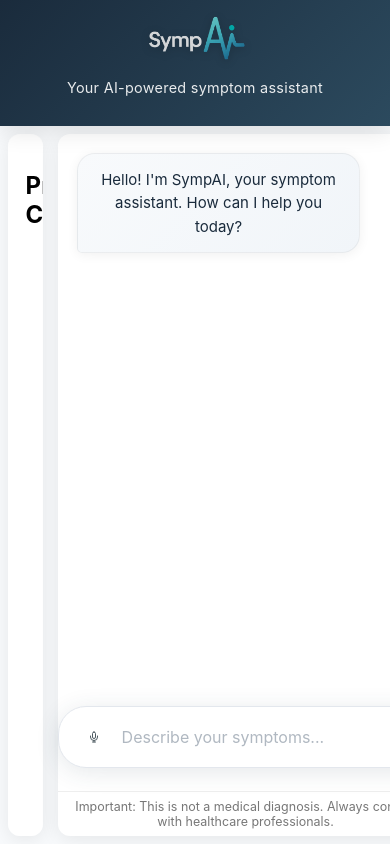
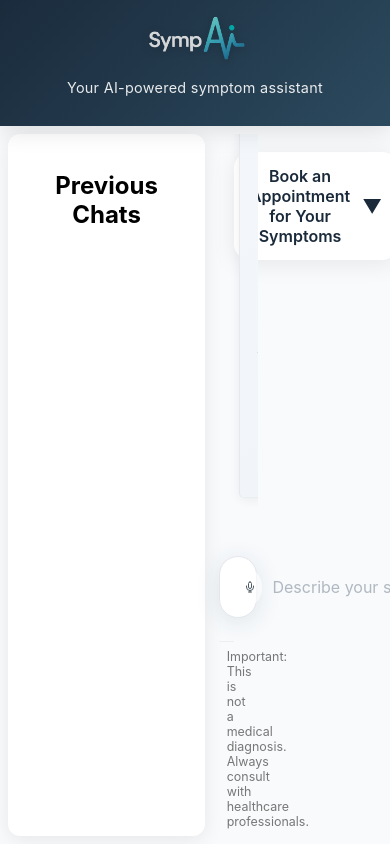
Before and after one commit to AlexChakmakian/sympAI, a React (Create React App) app: page /chat in a window 390 px wide. Built offline with nearby package versions, Linux system fonts and the light colour scheme.

Commit message:
Booking Appointments

```diff
--- a/src/pages/ChatBotPage.css
+++ b/src/pages/ChatBotPage.css
@@ -76,7 +76,7 @@
 
 /* Previous chats */
 .chat-history {
-  width: 300px;
+  width: 260px;
   background-color: #ffffff;
   border-radius: 12px;
   box-shadow: 0 4px 20px rgba(0,0,0,0.08);
@@ -86,12 +86,13 @@
 
 /* Main chat column */
 .chat-main {
-  flex: 1;
+  flex: 2.2;
   display: flex;
   flex-direction: column;
   background-color: #ffffff;
   border-radius: 12px;
   box-shadow: 0 4px 20px rgba(0,0,0,0.08);
+  min-width: 0;
 }
 
 .messages {
@@ -195,7 +196,7 @@
   border-radius: 28px;
   box-shadow: 0 4px 24px rgba(44, 62, 80, 0.12);
   padding: 10px 18px;
-  width: 100%;
+  width: 90%;
   gap: 10px;
   border: 1.5px solid #e3e7ed;
   transition: all 0.3s ease;
@@ -347,3 +348,205 @@
   background-color: #2F3E46;
   color: white;
 }
+
+/* Right-side appointment panel */
+.appointment-panel {
+  width: 220px;
+  margin-left: 18px;
+  display: flex;
+  flex-direction: column;
+  align-items: flex-end;
+}
+
+.appointment-box {
+  background: #fff;
+  border-radius: 16px;
+  box-shadow: 0 4px 24px rgba(0,0,0,0.08);
+  padding: 0;
+  width: 100%;
+  max-width: 220px;
+  margin-top: 24px;
+  transition: box-shadow 0.2s;
+}
+
+.appointment-header {
+  padding: 14px 16px;
+  font-size: 1rem;
+  font-weight: 600;
+  color: #1a2a3a;
+  border-radius: 16px;
+  cursor: pointer;
+  display: flex;
+  justify-content: space-between;
+  align-items: center;
+  user-select: none;
+}
+
+.dropdown-arrow {
+  margin-left: 12px;
+  font-size: 1.2em;
+  transition: transform 0.2s;
+}
+.dropdown-arrow.open {
+  transform: rotate(180deg);
+}
+
+.appointment-dropdown {
+  border-top: 1px solid #f0f0f0;
+  padding: 8px 0;
+  background: #fafbfc;
+  border-radius: 0 0 16px 16px;
+  box-shadow: 0 2px 8px rgba(0,0,0,0.04);
+  max-height: 360px;
+  overflow-y: auto;
+}
+
+.doctor-option {
+  padding: 8px 16px;
+  cursor: pointer;
+  border-radius: 10px;
+  transition: background 0.15s;
+  margin-bottom: 2px;
+}
+.doctor-option:hover {
+  background: #e6f0fa;
+}
+.doctor-name {
+  font-weight: 600;
+  color: #1a2a3a;
+}
+.doctor-specialty, .doctor-location {
+  font-size: 0.93em;
+  color: #4a5a6a;
+}
+
+/* Responsive: stack on mobile */
+@media (max-width: 900px) {
+  .appointment-panel {
+    width: 100%;
+    margin-left: 0;
+    align-items: stretch;
+    margin-top: 18px;
+  }
+  .appointment-box {
+    max-width: 100%;
+    margin-top: 0;
+  }
+  .chat-history {
+    width: 100%;
+    min-width: 0;
+  }
+  .chat-main {
+    flex: 1;
+  }
+}
+
+/* Modal styles */
+.modal-overlay {
+  position: fixed;
+  top: 0; left: 0; right: 0; bottom: 0;
+  background: rgba(30,40,60,0.25);
+  display: flex;
+  align-items: center;
+  justify-content: center;
+  z-index: 1001;
+}
+
+.modal-content {
+  background: #fff;
+  border-radius: 18px;
+  box-shadow: 0 8px 40px rgba(44,62,80,0.18);
+  padding: 2.2rem 2.2rem 1.5rem 2.2rem;
+  min-width: 340px;
+  max-width: 95vw;
+  position: relative;
+  animation: fadeIn 0.3s;
+}
+
+.modal-close {
+  position: absolute;
+  top: 18px;
+  right: 18px;
+  background: none;
+  border: none;
+  font-size: 1.7rem;
+  color: #2c4a5e;
+  cursor: pointer;
+  opacity: 0.7;
+  transition: opacity 0.2s;
+}
+.modal-close:hover { opacity: 1; }
+
+.modal-content h2 {
+  margin-top: 0;
+  font-size: 1.25rem;
+  color: #1a2a3a;
+  margin-bottom: 1.2rem;
+}
+
+.modal-section {
+  margin-bottom: 1.2rem;
+}
+
+.modal-section label {
+  font-weight: 600;
+  color: #2c4a5e;
+  margin-bottom: 0.4rem;
+  display: block;
+}
+
+.time-options {
+  display: flex;
+  flex-wrap: wrap;
+  gap: 0.7rem;
+  margin-top: 0.5rem;
+}
+
+.time-btn {
+  padding: 0.5rem 1.1rem;
+  border-radius: 8px;
+  border: 1.5px solid #e3e7ed;
+  background: #f8fafc;
+  color: #2c4a5e;
+  font-weight: 500;
+  cursor: pointer;
+  transition: background 0.18s, border 0.18s, color 0.18s;
+  font-size: 1rem;
+}
+.time-btn.selected, .time-btn:active {
+  background: #2c4a5e;
+  color: #fff;
+  border-color: #2c4a5e;
+}
+.time-btn.unavailable, .time-btn:disabled {
+  background: #f3f3f3;
+  color: #b0b8c1;
+  border-color: #e3e7ed;
+  cursor: not-allowed;
+}
+
+.modal-confirm {
+  text-align: right;
+  margin-top: 1.2rem;
+}
+.confirm-btn {
+  background: linear-gradient(135deg, #2c4a5e 0%, #1a2b3c 100%);
+  color: #fff;
+  border: none;
+  border-radius: 8px;
+  padding: 0.7rem 1.5rem;
+  font-size: 1rem;
+  font-weight: 600;
+  cursor: pointer;
+  box-shadow: 0 2px 8px rgba(44,62,80,0.10);
+  transition: background 0.18s, box-shadow 0.18s;
+}
+.confirm-btn:hover {
+  background: #1a2b3c;
+  box-shadow: 0 4px 16px rgba(44,62,80,0.13);
+}
+
+.modal-confirm.modal-confirm-center {
+  text-align: center;
+  margin-top: 1.2rem;
+}
--- a/src/pages/ChatBotPage.js
+++ b/src/pages/ChatBotPage.js
@@ -33,6 +33,32 @@ function ChatBotPage() {
   const inputRef = useRef(null);
   const recognitionRef = useRef(null);
   const userId = parseInt(localStorage.getItem('user_id'));
+  const [isDropdownOpen, setIsDropdownOpen] = useState(false);
+  const [showBookingModal, setShowBookingModal] = useState(false);
+  const [selectedDoctor, setSelectedDoctor] = useState(null);
+  const [selectedDate, setSelectedDate] = useState('2025-05-29');
+  const [selectedTime, setSelectedTime] = useState('');
+  const doctorOptions = [
+    { name: "Dr. Merdula Patel", specialty: "Cardiologist", location: "Los Angeles, CA" },
+    { name: "Dr. Lisa Kim", specialty: "Dermatologist", location: "Los Angeles, CA" },
+    { name: "Dr. Micheal Nguyen", specialty: "Pediatrician", location: "Los Angeles, CA" },
+    { name: "Dr. Emily Lee", specialty: "Neurologist", location: "Los Angeles, CA" },
+    { name: "Dr. Ana Martinez", specialty: "Endocrinologist", location: "Los Angeles, CA" },
+    { name: "Dr. John Kim", specialty: "ENT Specialist", location: "Los Angeles, CA" },
+    { name: "Dr. Natalie Brown", specialty: "Family Medicine", location: "Los Angeles, CA" },
+    { name: "Dr. Samuel Everett", specialty: "Gastroenterologist", location: "Los Angeles, CA" },
+    { name: "Dr. Priya Nandini", specialty: "Rheumatologist", location: "Los Angeles, CA" },
+  ];
+  const availableTimes = {
+    '2025-05-29': ['09:00 AM', '10:30 AM', '01:00 PM', '03:00 PM'],
+    '2025-05-30': ['11:00 AM', '02:00 PM'],
+    '2025-05-31': ['09:00 AM', '12:00 PM', 'Unavailable', '04:00 PM'],
+    '2025-06-01': ['10:00 AM', 'Unavailable', '01:30 PM'],
+    '2025-06-02': ['Unavailable', '11:00 AM', '03:00 PM'],
+    '2025-06-03': ['09:30 AM', 'Unavailable', '02:00 PM'],
+    '2025-06-04': ['Unavailable', 'Unavailable', 'Unavailable'],
+    '2025-06-05': ['10:00 AM', '12:00 PM', 'Unavailable'],
+  };
 
   useEffect(() => {
     // Speech Recognition
@@ -227,7 +253,88 @@ function ChatBotPage() {
 
           <div className="disclaimer">Important: This is not a medical diagnosis. Always consult with healthcare professionals.</div>
         </div>
+
+        {/* Right-side appointment booking panel */}
+        <div className="appointment-panel">
+          <div className="appointment-box">
+            <div
+              className="appointment-header"
+              onClick={() => setIsDropdownOpen((open) => !open)}
+              tabIndex={0}
+              role="button"
+              aria-expanded={isDropdownOpen}
+            >
+              <span>Book an Appointment for Your Symptoms</span>
+              <span className={`dropdown-arrow ${isDropdownOpen ? 'open' : ''}`}>▼</span>
+            </div>
+            {isDropdownOpen && (
+              <div className="appointment-dropdown">
+                {doctorOptions.map((doc, idx) => (
+                  <div
+                    className="doctor-option"
+                    key={idx}
+                    onClick={() => {
+                      setSelectedDoctor(doc);
+                      setShowBookingModal(true);
+                      setSelectedDate('2025-05-29');
+                      setSelectedTime('');
+                    }}
+                  >
+                    <div className="doctor-name">{doc.name}</div>
+                    <div className="doctor-specialty">{doc.specialty}</div>
+                    <div className="doctor-location">{doc.location}</div>
+                  </div>
+                ))}
+              </div>
+            )}
+          </div>
+        </div>
       </div>
+
+      {/* Booking Modal */}
+      {showBookingModal && (
+        <div className="modal-overlay" onClick={() => setShowBookingModal(false)}>
+          <div className="modal-content" onClick={e => e.stopPropagation()}>
+            <button className="modal-close" onClick={() => setShowBookingModal(false)}>×</button>
+            <h2>Book Appointment with {selectedDoctor?.name}</h2>
+            <div className="modal-section">
+              <label>Select Date:</label>
+              <input
+                type="date"
+                min="2025-05-29"
+                max="2025-06-05"
+                value={selectedDate}
+                onChange={e => {
+                  setSelectedDate(e.target.value);
+                  setSelectedTime('');
+                }}
+              />
+            </div>
+            <div className="modal-section">
+              <label>Select Time:</label>
+              <div className="time-options">
+                {(availableTimes[selectedDate] || ['Unavailable']).map((time, i) => (
+                  <button
+                    key={i}
+                    className={`time-btn${selectedTime === time ? ' selected' : ''}${time === 'Unavailable' ? ' unavailable' : ''}`}
+                    disabled={time === 'Unavailable'}
+                    onClick={() => setSelectedTime(time)}
+                  >
+                    {time}
+                  </button>
+                ))}
+              </div>
+            </div>
+            {selectedTime && selectedTime !== 'Unavailable' && (
+              <div className="modal-confirm modal-confirm-center">
+                <button className="confirm-btn" onClick={() => setShowBookingModal(false)}>
+                  Book Appointment
+                </button>
+              </div>
+            )}
+          </div>
+        </div>
+      )}
     </div>
   );
 }
```
